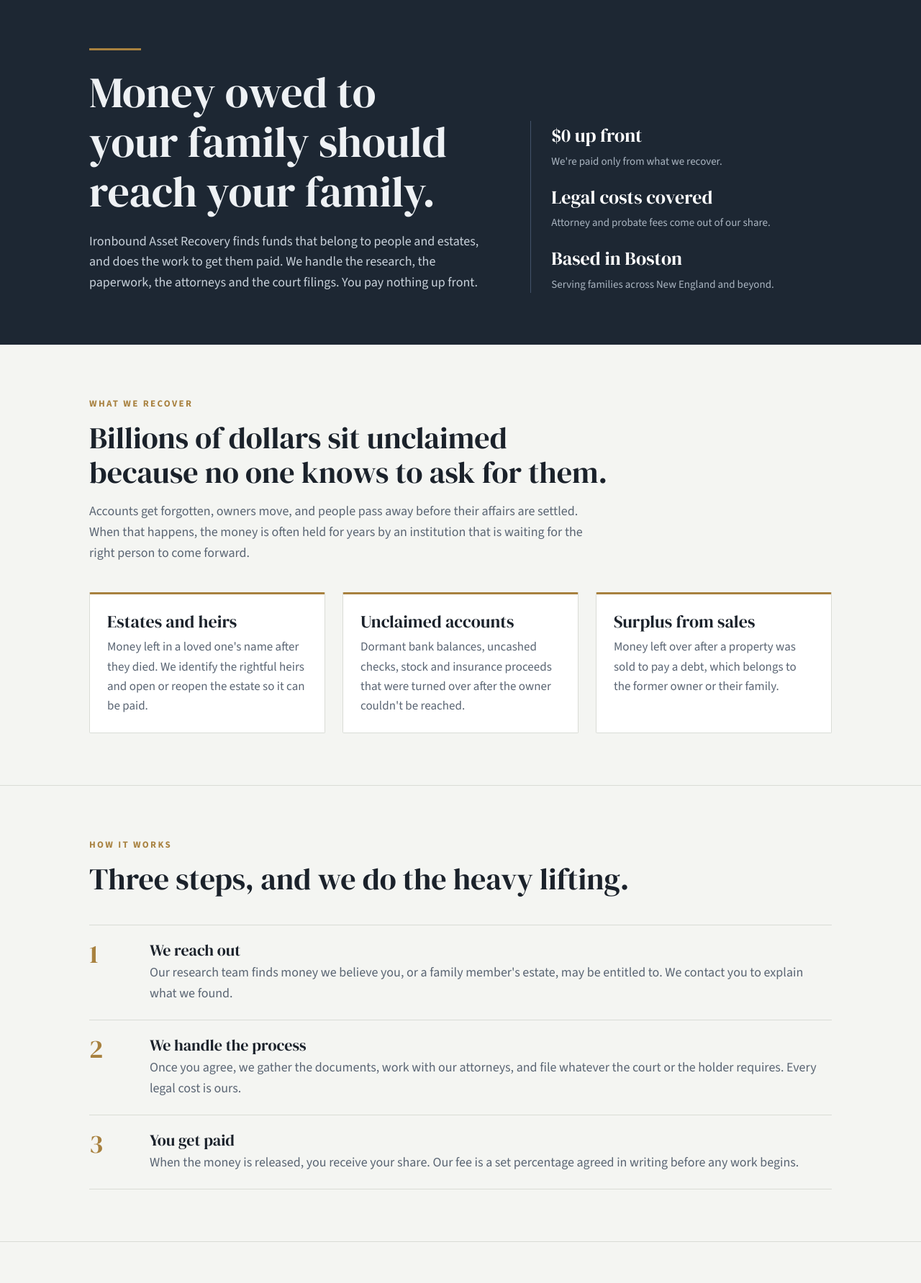
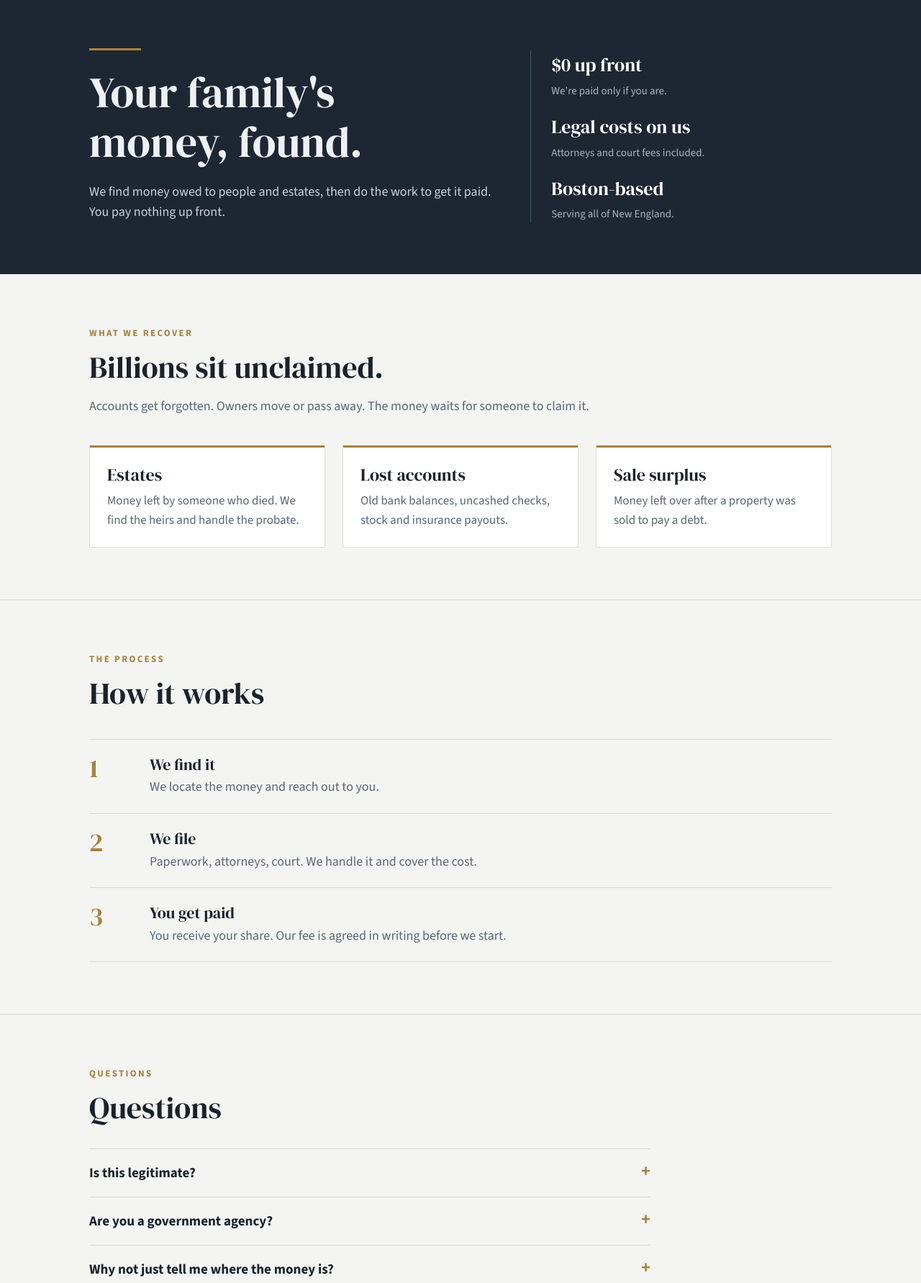
Before and after one commit to jrabb-lgtm/ironbound-site, a plain HTML site: page index.html in a window 1280 px wide. Shown: the part 83-1866 px from the top of the page at 72% size. Drawn offline with nearby package versions, Linux system fonts and the light colour scheme.

Commit message:
Tighter copy across the page

```diff
--- a/index.html
+++ b/index.html
@@ -4,7 +4,7 @@
 <meta charset="utf-8">
 <meta name="viewport" content="width=device-width, initial-scale=1">
 <title>Ironbound Asset Recovery</title>
-<meta name="description" content="Ironbound Asset Recovery helps families and estates recover money that is owed to them. We handle the research, paperwork, attorneys and court filings at no upfront cost.">
+<meta name="description" content="Ironbound Asset Recovery finds money owed to people and estates and gets it paid. No upfront cost.">
 <link rel="preconnect" href="https://fonts.googleapis.com">
 <link rel="preconnect" href="https://fonts.gstatic.com" crossorigin>
 <link href="https://fonts.googleapis.com/css2?family=DM+Serif+Display&family=Source+Sans+3:wght@400;600;700&display=swap" rel="stylesheet">
@@ -120,13 +120,13 @@ footer p{margin:0;max-width:44em}
     <div class="hero" id="top">
       <div>
         <div class="rule"></div>
-        <h1>Money owed to your family should reach your family.</h1>
-        <p>Ironbound Asset Recovery finds funds that belong to people and estates, and does the work to get them paid. We handle the research, the paperwork, the attorneys and the court filings. You pay nothing up front.</p>
+        <h1>Your family's money, found.</h1>
+        <p>We find money owed to people and estates, then do the work to get it paid. You pay nothing up front.</p>
       </div>
       <div class="facts" aria-label="At a glance">
-        <div><strong>$0 up front</strong><small>We're paid only from what we recover.</small></div>
-        <div><strong>Legal costs covered</strong><small>Attorney and probate fees come out of our share.</small></div>
-        <div><strong>Based in Boston</strong><small>Serving families across New England and beyond.</small></div>
+        <div><strong>$0 up front</strong><small>We're paid only if you are.</small></div>
+        <div><strong>Legal costs on us</strong><small>Attorneys and court fees included.</small></div>
+        <div><strong>Boston-based</strong><small>Serving all of New England.</small></div>
       </div>
     </div>
   </div>
@@ -136,24 +136,24 @@ footer p{margin:0;max-width:44em}
   <section id="what">
     <div class="wrap">
       <div class="kicker">What we recover</div>
-      <h2>Billions of dollars sit unclaimed because no one knows to ask for them.</h2>
-      <p class="lead">Accounts get forgotten, owners move, and people pass away before their affairs are settled. When that happens, the money is often held for years by an institution that is waiting for the right person to come forward.</p>
+      <h2>Billions sit unclaimed.</h2>
+      <p class="lead">Accounts get forgotten. Owners move or pass away. The money waits for someone to claim it.</p>
       <div class="grid3">
-        <div class="card"><h3>Estates and heirs</h3><p>Money left in a loved one's name after they died. We identify the rightful heirs and open or reopen the estate so it can be paid.</p></div>
-        <div class="card"><h3>Unclaimed accounts</h3><p>Dormant bank balances, uncashed checks, stock and insurance proceeds that were turned over after the owner couldn't be reached.</p></div>
-        <div class="card"><h3>Surplus from sales</h3><p>Money left over after a property was sold to pay a debt, which belongs to the former owner or their family.</p></div>
+        <div class="card"><h3>Estates</h3><p>Money left by someone who died. We find the heirs and handle the probate.</p></div>
+        <div class="card"><h3>Lost accounts</h3><p>Old bank balances, uncashed checks, stock and insurance payouts.</p></div>
+        <div class="card"><h3>Sale surplus</h3><p>Money left over after a property was sold to pay a debt.</p></div>
       </div>
     </div>
   </section>
 
   <section id="how">
     <div class="wrap">
-      <div class="kicker">How it works</div>
-      <h2>Three steps, and we do the heavy lifting.</h2>
+      <div class="kicker">The process</div>
+      <h2>How it works</h2>
       <ol class="steps">
-        <li><span class="n">1</span><div><h3>We reach out</h3><p>Our research team finds money we believe you, or a family member's estate, may be entitled to. We contact you to explain what we found.</p></div></li>
-        <li><span class="n">2</span><div><h3>We handle the process</h3><p>Once you agree, we gather the documents, work with our attorneys, and file whatever the court or the holder requires. Every legal cost is ours.</p></div></li>
-        <li><span class="n">3</span><div><h3>You get paid</h3><p>When the money is released, you receive your share. Our fee is a set percentage agreed in writing before any work begins.</p></div></li>
+        <li><span class="n">1</span><div><h3>We find it</h3><p>We locate the money and reach out to you.</p></div></li>
+        <li><span class="n">2</span><div><h3>We file</h3><p>Paperwork, attorneys, court. We handle it and cover the cost.</p></div></li>
+        <li><span class="n">3</span><div><h3>You get paid</h3><p>You receive your share. Our fee is agreed in writing before we start.</p></div></li>
       </ol>
     </div>
   </section>
@@ -161,13 +161,13 @@ footer p{margin:0;max-width:44em}
   <section id="faq">
     <div class="wrap">
       <div class="kicker">Questions</div>
-      <h2>What people usually ask us.</h2>
+      <h2>Questions</h2>
       <div class="faq">
-        <details><summary>Is this legitimate?</summary><p>Yes. We are a private Massachusetts company. We never ask for money up front, and we never ask for a bank password or card number. Everything we agree on is put in writing for you to review, and you're welcome to have your own attorney look it over.</p></details>
-        <details><summary>Are you a government agency?</summary><p>No. Ironbound Asset Recovery is an independent company. We are not affiliated with any state, court or government office.</p></details>
-        <details><summary>Why don't you tell me where the money is right away?</summary><p>Finding the money and proving who it belongs to takes real research. We share the details once we have an agreement, and we explain every step from there.</p></details>
-        <details><summary>What if the person it belongs to has passed away?</summary><p>That is most of what we do. We work out who the legal heirs are, and our attorneys handle the probate needed to release the money. You don't pay those legal fees.</p></details>
-        <details><summary>What does it cost?</summary><p>Nothing unless we succeed. Our fee is a percentage of what is recovered, agreed in writing in advance.</p></details>
+        <details><summary>Is this legitimate?</summary><p>Yes. We're a registered Massachusetts company. We never ask for money up front or for bank passwords. Everything is in writing, and your own attorney is welcome to review it.</p></details>
+        <details><summary>Are you a government agency?</summary><p>No. We're a private company, not affiliated with any state, court or government office.</p></details>
+        <details><summary>Why not just tell me where the money is?</summary><p>Finding it and proving who it belongs to is the work. We share the details once we have an agreement.</p></details>
+        <details><summary>What if the owner has passed away?</summary><p>That's most of what we do. We identify the heirs and our attorneys handle probate, at no cost to you.</p></details>
+        <details><summary>What does it cost?</summary><p>Nothing unless we succeed. Our fee is a percentage of what's recovered, agreed in writing first.</p></details>
       </div>
     </div>
   </section>
@@ -176,14 +176,14 @@ footer p{margin:0;max-width:44em}
     <div class="wrap contact">
       <div>
         <div class="kicker">Contact</div>
-        <h2>Got a letter or a call from us?</h2>
-        <p class="lead">Reach out and we'll walk you through what we found and how the process works. There's no obligation.</p>
+        <h2>Got a letter from us?</h2>
+        <p class="lead">Call or email. No obligation.</p>
       </div>
       <dl>
         <div><dt>Email</dt><dd><a href="mailto:info@ironboundassetrecovery.com">info@ironboundassetrecovery.com</a></dd></div>
         <div><dt>Phone</dt><dd><a href="tel:+18574655777">(857) 465-5777</a></dd></div>
         <div><dt>Office</dt><dd>Boston, Massachusetts</dd></div>
-        <div><dt>Hours</dt><dd>Monday to Friday, 9am to 5pm Eastern</dd></div>
+        <div><dt>Hours</dt><dd>Mon–Fri, 9–5 ET</dd></div>
       </dl>
     </div>
   </section>
@@ -191,7 +191,7 @@ footer p{margin:0;max-width:44em}
 
 <footer>
   <div class="wrap">
-    <p>&copy; 2026 Ironbound Asset Recovery LLC. Ironbound Asset Recovery is a private company and is not affiliated with any government agency or court.</p>
+    <p>&copy; 2026 Ironbound Asset Recovery LLC. Private company. Not affiliated with any government agency or court.</p>
     <p><a href="#top" style="color:#c3ccd6">Back to top</a></p>
   </div>
 </footer>
```
